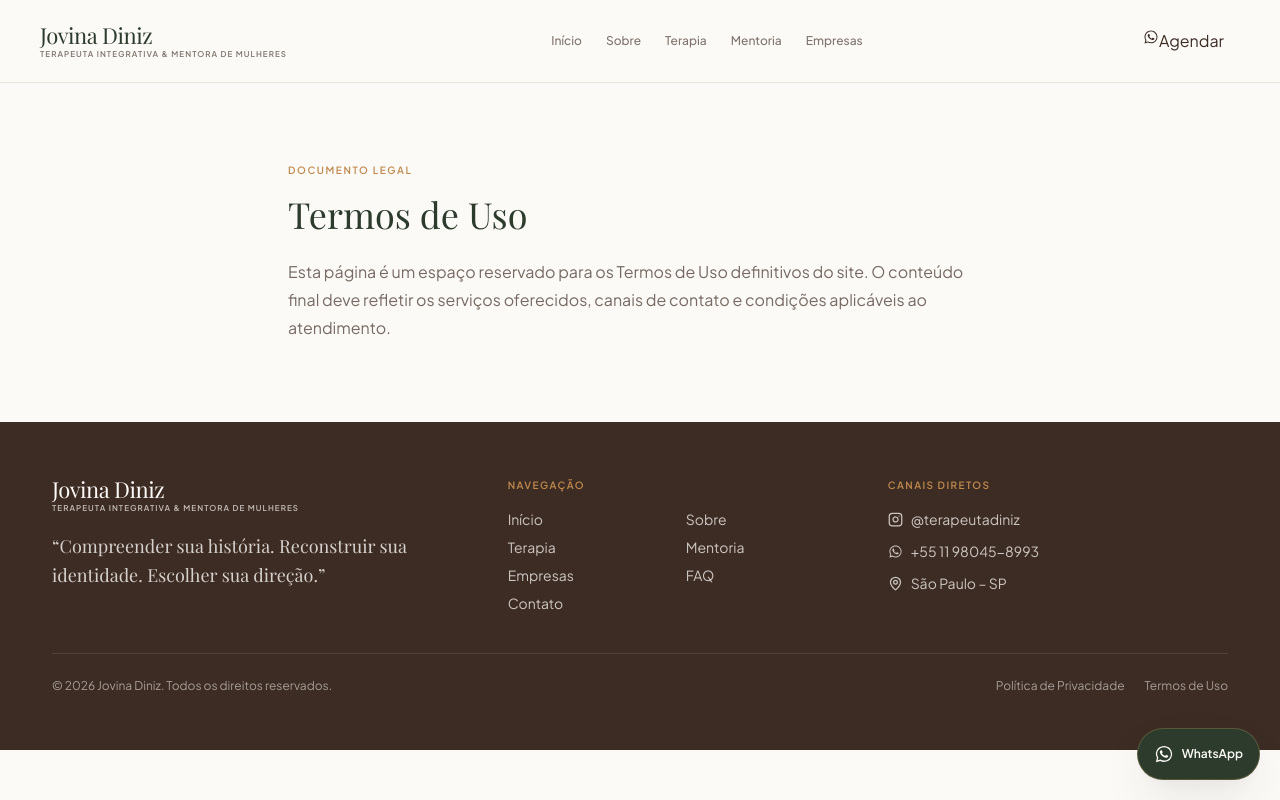
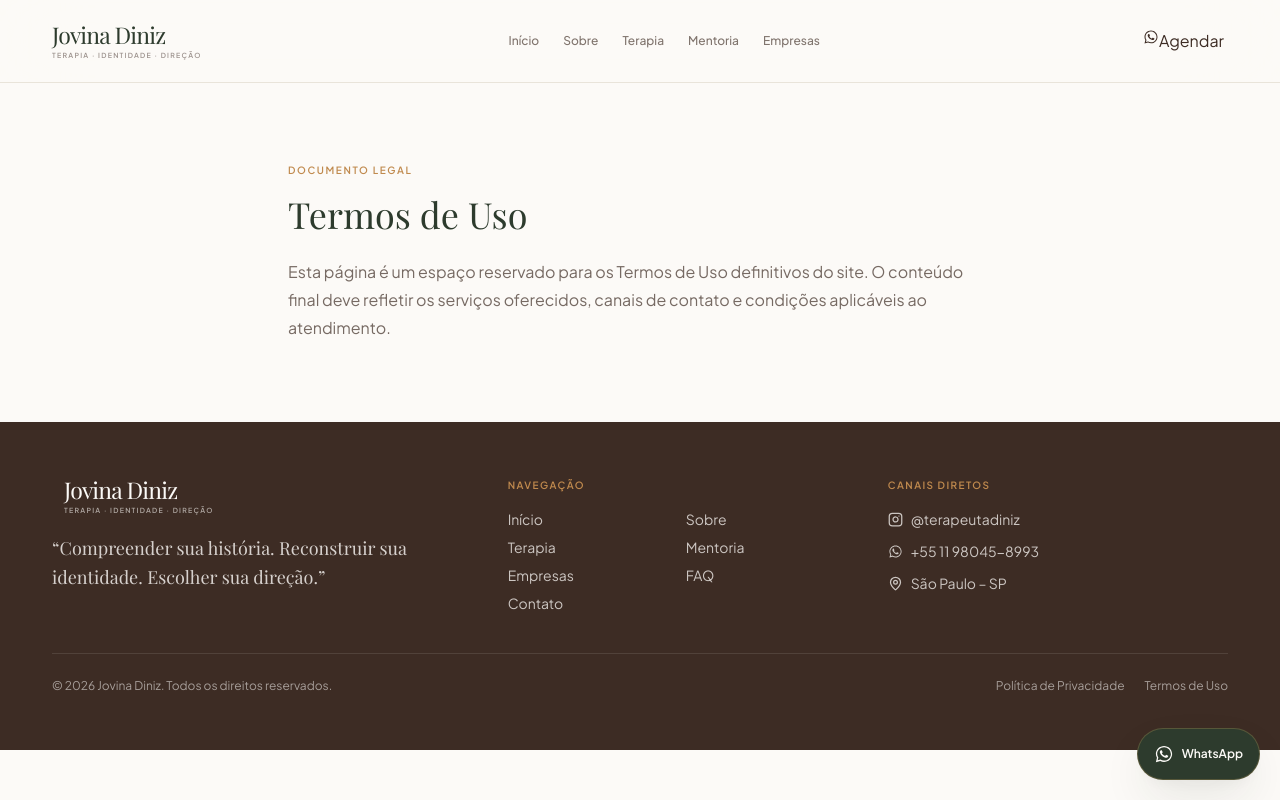
Before and after one commit to johnathafelype21/sitepsicologajovina, a React (Vite) app: page /termos-de-uso in a window 1280 px wide. Built offline with nearby package versions, Linux system fonts and the light colour scheme; a web font is replaced by a local one.

Commit message:
design: create new editorial identity for Jovina site

```diff
--- a/src/components/Logo.tsx
+++ b/src/components/Logo.tsx
@@ -7,12 +7,18 @@ export interface LogoProps {
 
 export default function Logo({ inverted = false }: Readonly<LogoProps>) {
   return (
-    <Link to="/" className="group inline-flex flex-col leading-none">
-      <span className={`font-display text-[22px] tracking-[-0.02em] ${inverted ? 'text-canvas dark:text-dark-text' : 'text-olive dark:text-dark-text'}`}>
-        {siteData.brand.name}
+    <Link to="/" className="group inline-flex items-center gap-3" aria-label="Jovina Diniz — página inicial">
+      <span className={`identity-mark ${inverted ? 'identity-mark-inverted' : ''}`} aria-hidden="true">
+        <i />
+        <b />
       </span>
-      <span className={`mt-1 text-[8px] font-semibold uppercase tracking-[0.13em] ${inverted ? 'text-canvas/70 dark:text-dark-muted' : 'text-umber/65 dark:text-dark-muted'}`}>
-        {siteData.brand.descriptor}
+      <span className="inline-flex flex-col leading-none">
+        <span className={`font-display text-[23px] tracking-[-0.035em] ${inverted ? 'text-canvas' : 'text-olive'}`}>
+          {siteData.brand.name}
+        </span>
+        <span className={`mt-1.5 text-[7px] font-semibold uppercase tracking-[0.18em] ${inverted ? 'text-canvas/60' : 'text-umber/50'}`}>
+          Terapia · Identidade · Direção
+        </span>
       </span>
     </Link>
   );
```
